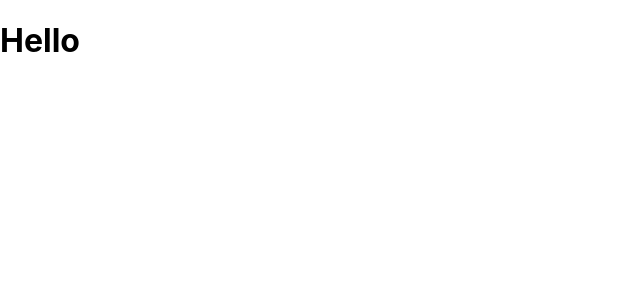
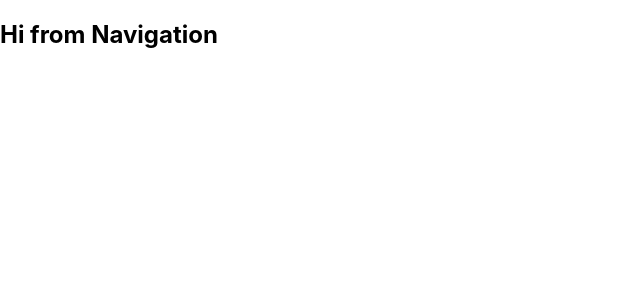
Before and after one commit to koti-budati/websites-clone, a React (Create React App) app in the folder starbucks-reward/: page / in a window 1280 px wide. Shown: the top 300 px of the page, without its empty margins (0-640 px from the left). Built offline with nearby package versions, Linux system fonts and the light colour scheme.

Commit message:
updated 1

```diff
--- a/starbucks-reward/src/App.js
+++ b/starbucks-reward/src/App.js
@@ -1,7 +1,9 @@
+import Rewards from "./components/pages/Rewards";
+
 function App() {
   return (
     <div className="App">
-      <h1>Hello</h1>
+      <Rewards />
     </div>
   );
 }
--- a/starbucks-reward/src/components/layouts/Navigation.js
+++ b/starbucks-reward/src/components/layouts/Navigation.js
@@ -1,13 +1,11 @@
-import React from 'react'
-
 const Navigation = () => {
   return (
     <div>
       <nav>
-                <h1>hi from Navigation</h1>
+        <h1>Hi from Navigation</h1>
       </nav>
     </div>
-    )
-}
+  );
+};
 
-export default Navigation
+export default Navigation;
--- a/starbucks-reward/src/components/pages/Rewards.js
+++ b/starbucks-reward/src/components/pages/Rewards.js
@@ -1,9 +1,10 @@
 import React from "react";
+import Navigation from "../layouts/Navigation";
 
 const Rewards = () => {
   return (
     <div>
-      <h1>Hello From rewards page</h1>
+      <Navigation />
     </div>
   );
 };
```
Also changed, not shown: starbucks-reward/public/manifest.json, starbucks-reward/src/components/images/logo.jpg (renamed from starbucks-reward/src/components/images/khadeeja-yasser-3U9L9Chc3is-unsplash.jpg), starbucks-reward/src/components/layouts/Navigation.module.css (added), 1 other file (tests, documents, lock files or other folders). Lines whose indentation alone changed are shown as unchanged.
